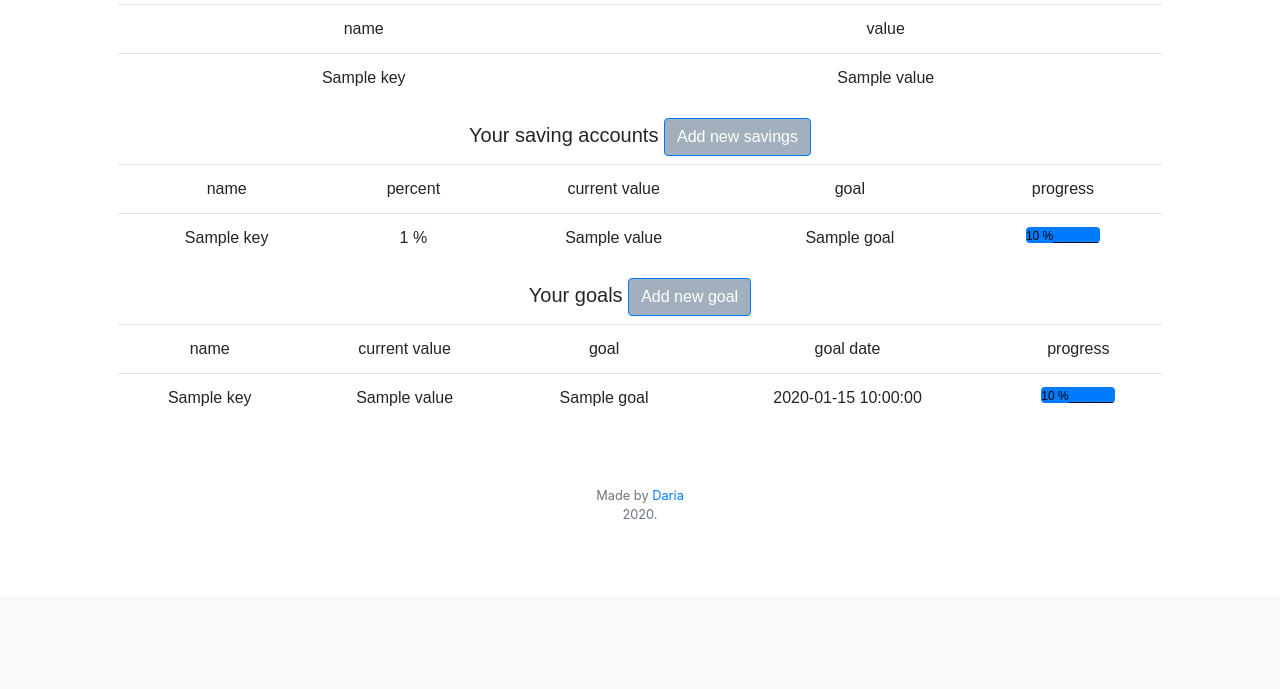
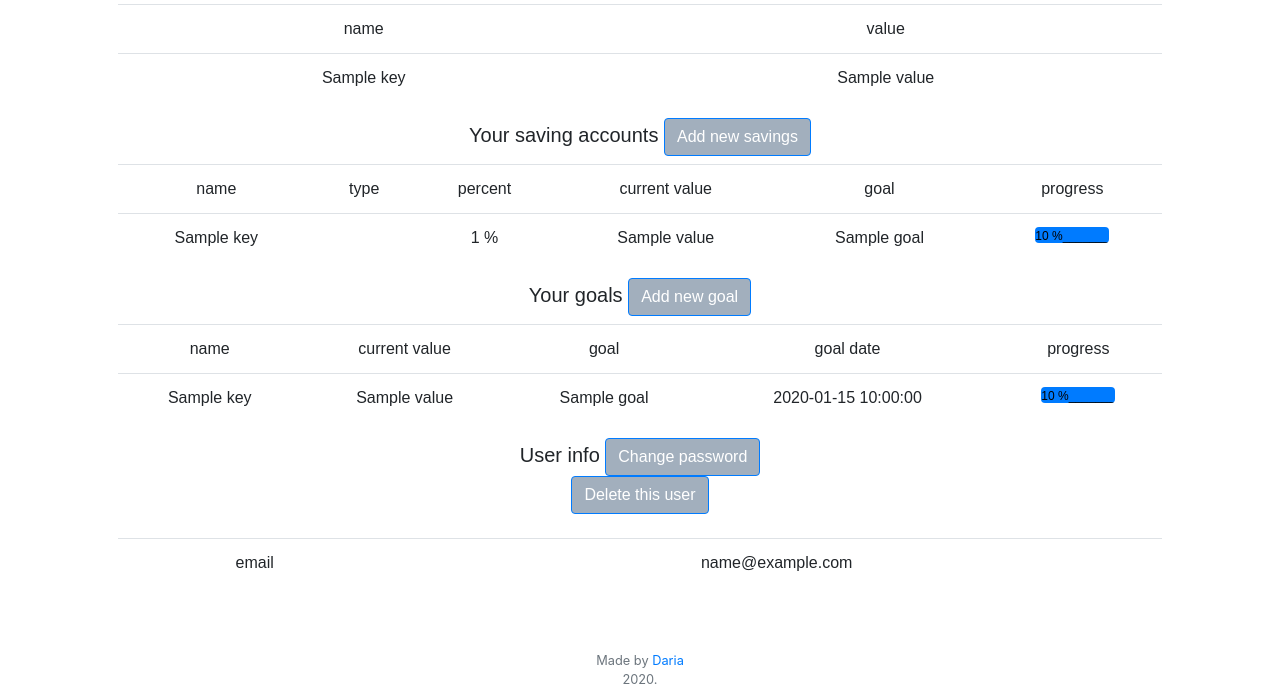
Before and after one commit to andronikova/easybreezy, a Flask app: template templates/settings.html in a window 1280 px wide. Shown: the part 204-893 px from the top of the page. Before the commit the page ends 723 px from the top, so only its background shows below. Run offline with Flask 2, Linux system fonts and the light colour scheme; the template is opened without the code that fills it: most values are stand-ins (such as "Sample title", 1, 10 or a date in 2020); some libraries are stand-ins or nearby versions.

```diff
--- a/app.py
+++ b/app.py
@@ -191,7 +191,8 @@ def settings():
         return render_template('settings.html',
                                expenses=session.get('expenses'),
                                savings=session.get('savings'),
-                               goals=session.get('goals')
+                               goals=session.get('goals'),
+                               user_info=session.get('user_info')
                                )
 
 
@@ -212,7 +213,7 @@ def settings_change():
                 'value': key + '_' +'value'
                             }
 
-        tag_savings = ['name', 'percent', 'value', 'goal']
+        tag_savings = ['name', 'percent', 'value', 'goal','reserve']
         for key in savings:
             for tag in tag_savings:
                 id_name.update({key:  { tag: tag + '_' + key } } )
@@ -229,7 +230,8 @@ def settings_change():
                                expenses=expenses,
                                savings=savings,
                                goals=goals,
-                               id_name=id_name
+                               id_name=id_name,
+                               user_info=session.get('user_info')
                                )
 
     if request.method == 'POST':
--- a/helpers.py
+++ b/helpers.py
@@ -52,7 +52,8 @@ def load_user_info(userid, user_db):
         return error('There are few such user.')
 
     user_info = {
-                    'reserve_account': datas[0].reserve_account
+                    'reserve_account': datas[0].reserve_account,
+                    'email' : datas[0].email
                  }
 
     session['user_info'] = user_info
--- a/templates/settings.html
+++ b/templates/settings.html
@@ -39,6 +39,7 @@
     <thead>
         <tr>
             <td>name</td>
+            <td>type</td>
             <td>percent</td>
             <td>current value</td>
             <td>goal</td>
@@ -50,6 +51,11 @@
     {% for key in savings %}
         <tr>
             <td>{{key}}</td>
+            <td>
+                {% if key == user_info['reserve_account'] %}
+                    reserve
+                {% endif %}
+            </td>
             <td>{{savings[key]['percent']}} %</td>
             <td>{{savings[key]['value']}}</td>
             <td>{{savings[key]['goal']}}</td>
@@ -105,6 +111,29 @@
 </table>
 
 
+<h5>
+    User info
+    <button type="button" class="btn btn-primary" onclick="window.location.href='{{ url_for( 'settings') }}';">Change password</button>
+
+    <form action="\settings" method="POST" onSubmit="return confirm('Are you sure you wish to delete this user?');">
+        <div class="form-group" >
+            <input id="delete" name="delete" type="submit" value="Delete this user" class="btn btn-primary mb-2">
+        </div>
+    </form>
+
+</h5>
+<table class="table">
+    <tbody>
+    <tr>
+        <td>email</td>
+        <td>{{user_info['email']}}</td>
+    </tr>
+
+    </tbody>
+
+</table>
+
+
 <script>
     $(document).ready(function(){
       $('[data-toggle="tooltip"]').tooltip();
```
Also changed, not shown: templates/settings_change.html (+80 -5 lines).
